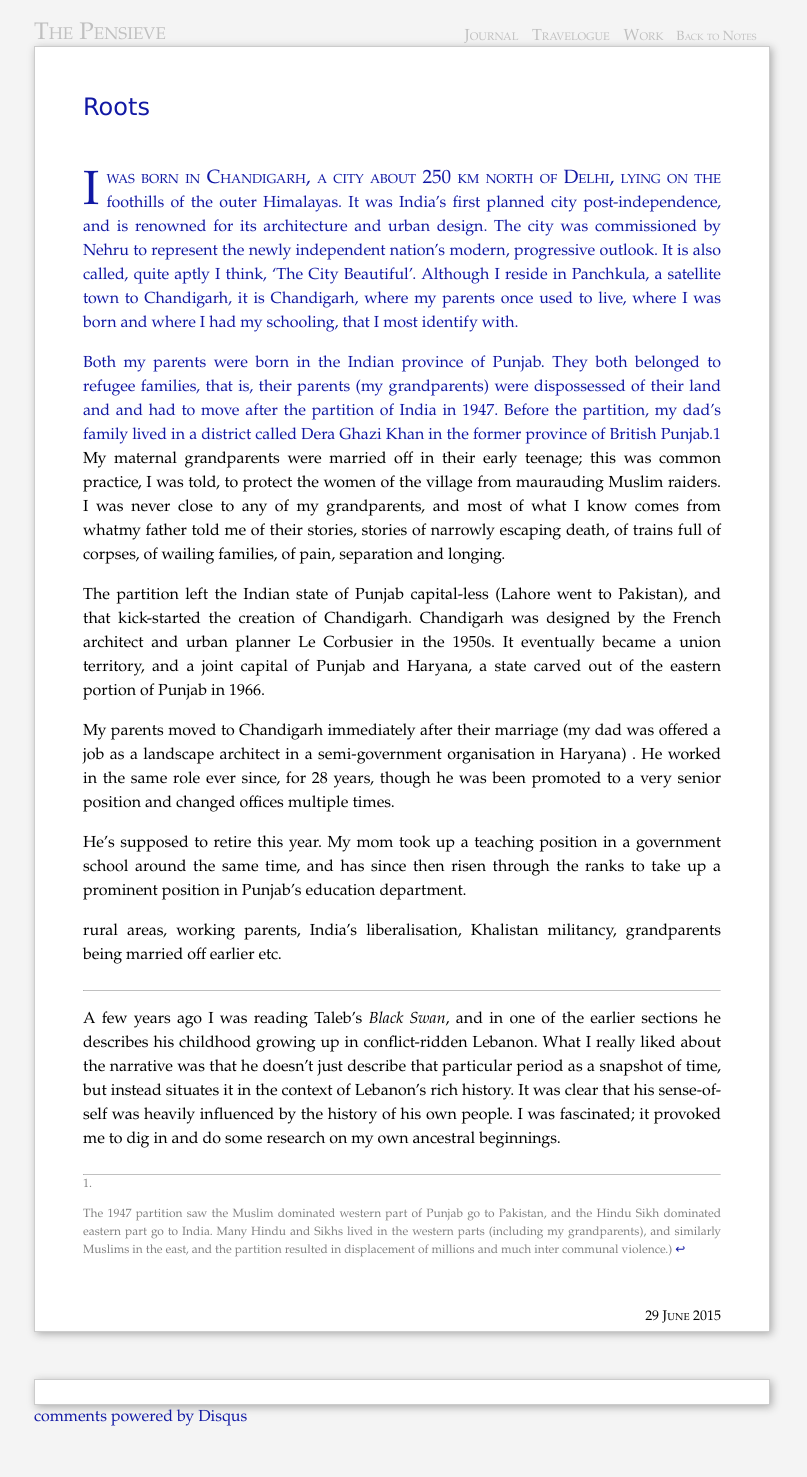
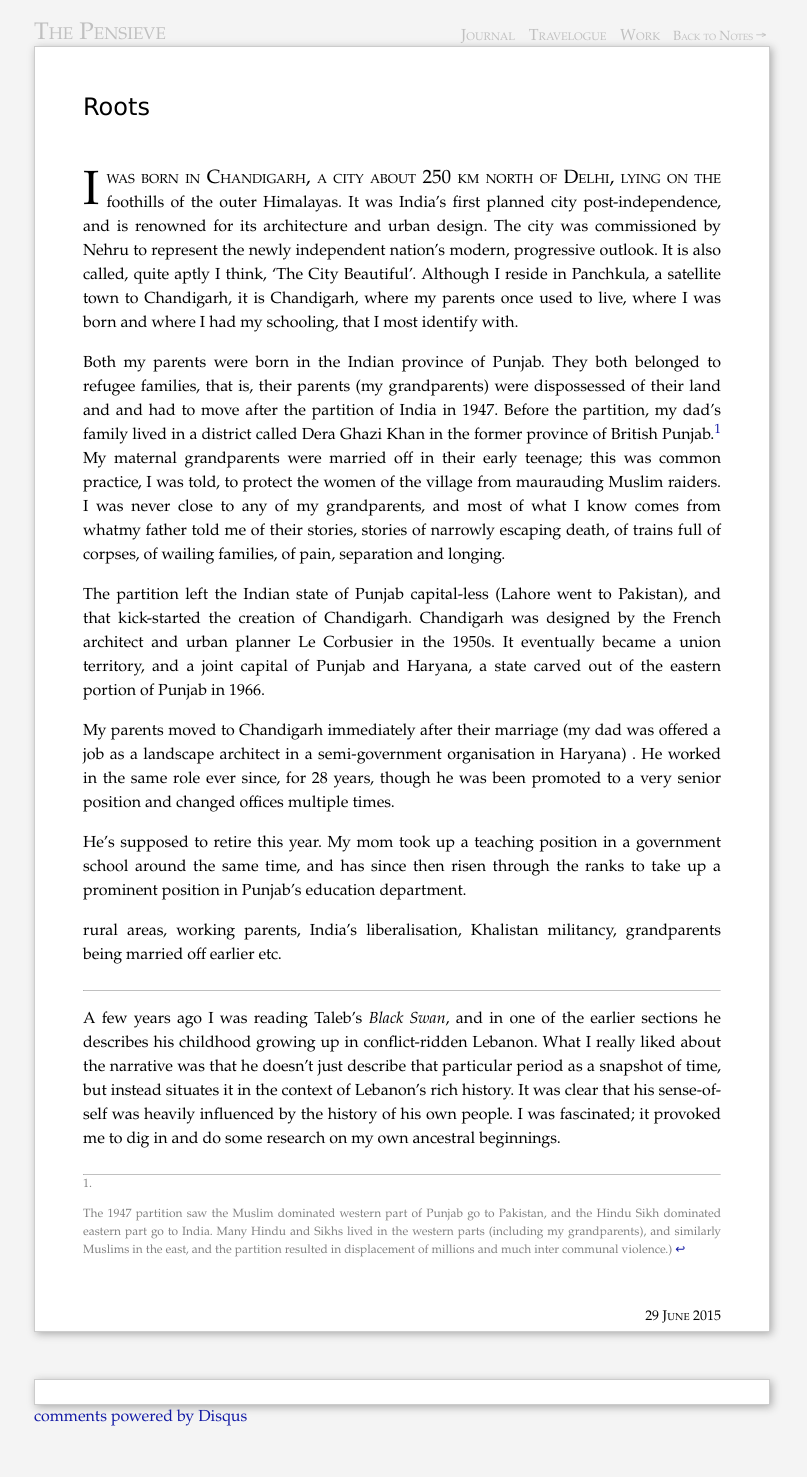
Before and after one commit to piyushahuja/piyushahuja.github.io, a Jekyll site: the page built from _posts/2015-07-11-roots.md, in a window 1280 px wide. Shown: the whole page, without its empty margins (238-1045 px from the left). Built offline with Jekyll 4.4.1, drawn with Linux system fonts in a browser that asks for light colours; comment, search, counter and statistics services are not loaded.

Commit message:
solved hyperlink problem

```diff
--- a/_includes/nav-journal.html
+++ b/_includes/nav-journal.html
@@ -7,6 +7,6 @@
     <li><a class="page-link" href="/pensieve/travels/">Travelogue</a>
    <!--   <li><a class="page-link" href="/pensieve/memories/">Memories</a>  -->
     <li><a class="page-link" href="/pensieve/work">Work</a>
-    <span class="byline"> <a href="/">Back to Notes </span>
+    <span class="byline"> <a href="/">Back to Notes &rarr;</a></span>
 
 </ul>
```
